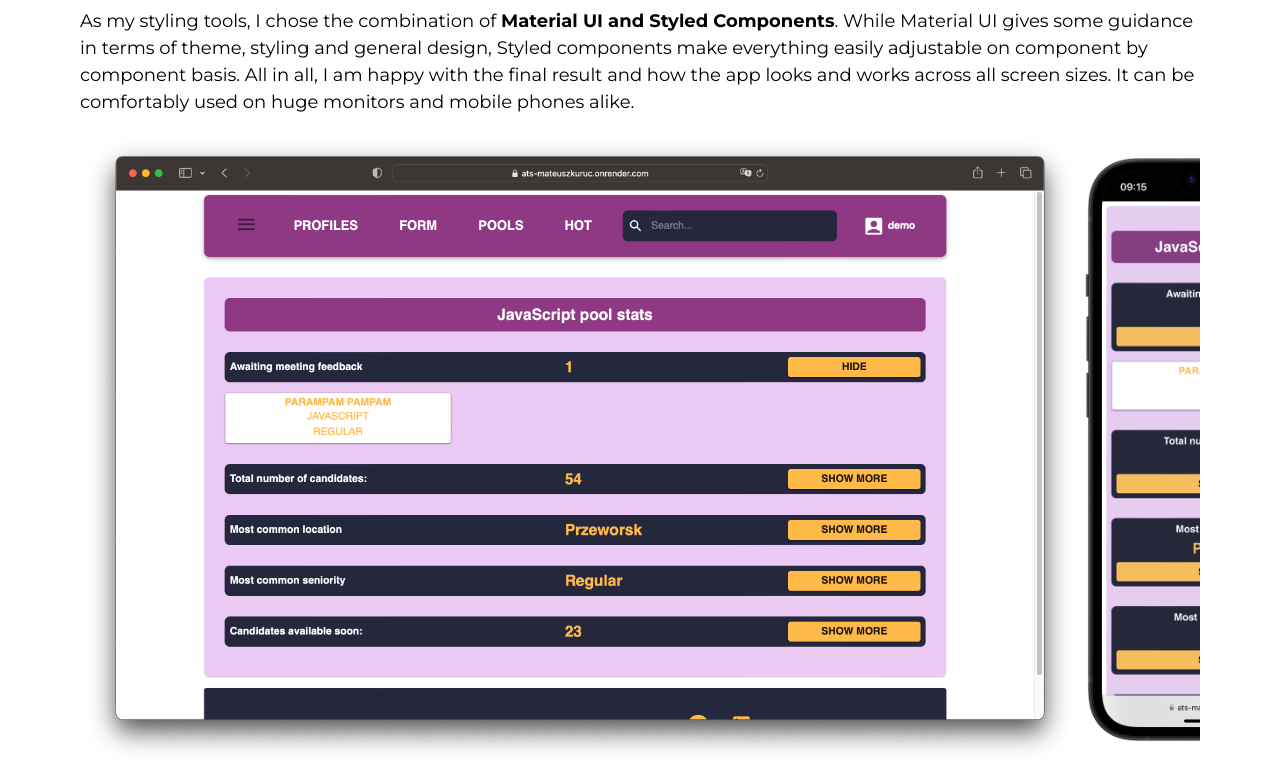
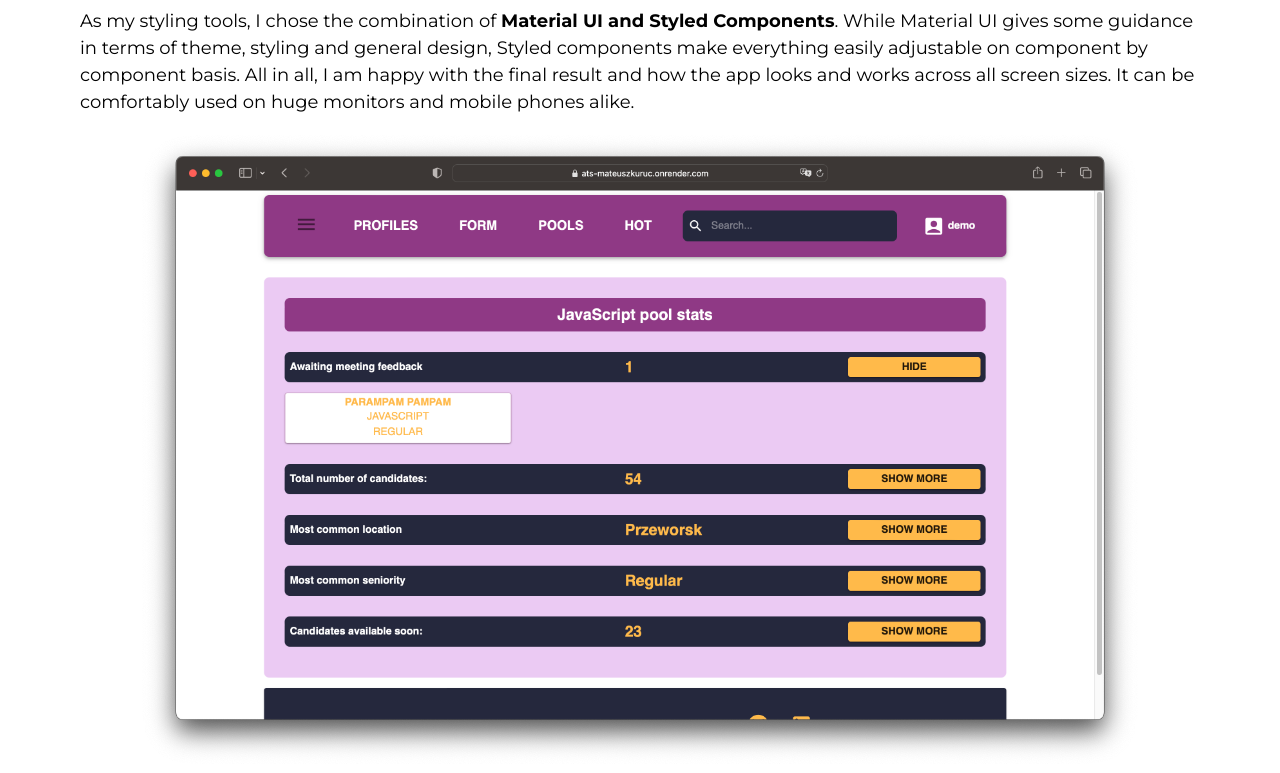
Before and after one commit to MateuszKuruc/developer-portfolio, a Next.js app in the folder developer-portfolio-site/: page /projects/ats-for-recruiters in a window 1280 px wide. Shown: the part 5120-5893 px from the top of the page. Built offline with nearby package versions, Linux system fonts and the light colour scheme; a web font is replaced by a local one.

Commit message:
fix images display for ats project

```diff
--- a/developer-portfolio-site/src/app/components/ats-project-components/AtsChallenges.tsx
+++ b/developer-portfolio-site/src/app/components/ats-project-components/AtsChallenges.tsx
@@ -167,7 +167,7 @@ const AtsChallenges = () => {
               sizes. It can be comfortably used on huge monitors and mobile
               phones alike.
             </p>
-            <div className="flex flex-col md:flex-row justify-around items-center">
+            <div className="flex flex-col 2xl:flex-row justify-around items-center">
               <Image
                 src="/project1_desktop_2.png"
                 width={1000}
```
